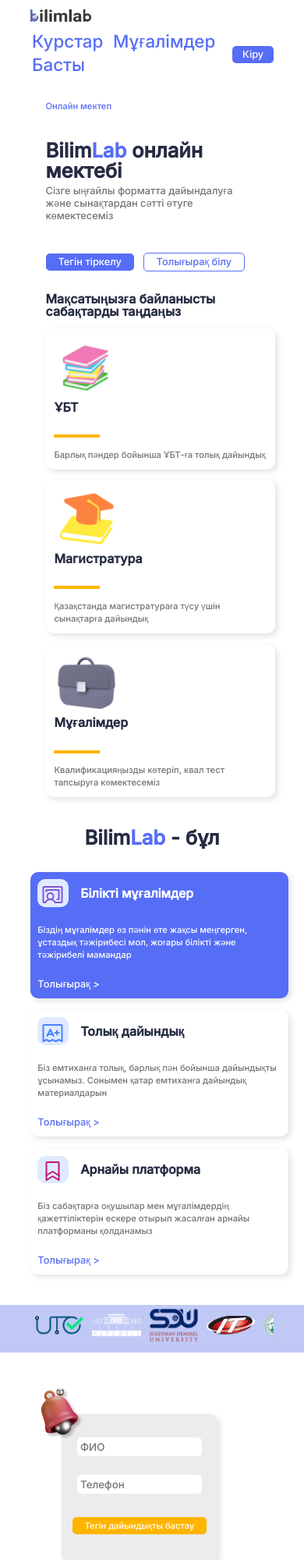
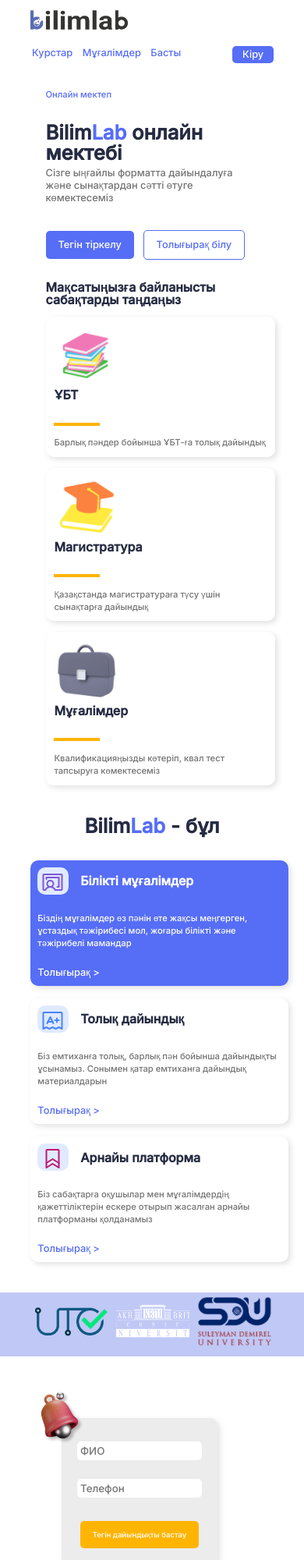
Before and after one commit to CRObite/Vite_Landing, a website built with Vite: page index.html in a window 390 px wide. Shown: the top 2000 px of the page at 78% size. Built offline with nearby package versions, Linux system fonts and the light colour scheme.

Commit message:
update
update

```diff
--- a/index.html
+++ b/index.html
@@ -465,7 +465,7 @@
                 <ul class="footer__items">
                     <li class="footer__item blue">+7 707 259 5500</li>
                     <li class="footer__item blue">+7 707 159 5500</li>
-                    <li class="footer__item">in_sight@gmail.com</li>
+                    <li class="footer__item">bilimlabhr@gmail.com</li>
                 </ul>
             </div>
             <div class="footer__column">
--- a/style.css
+++ b/style.css
@@ -589,6 +589,7 @@
 
 .infoblock__text{
     font-size: 1.4rem;
+
 }
 
 .infoblock__shapes{
@@ -834,7 +835,7 @@
     margin-bottom: 3%;
     display: flex;
     align-items: center;
-    font-size: 1.2rem;
+    font-size: 1rem;
 }
 
 
@@ -1707,7 +1708,8 @@
         display: block;
     }
     .header__logo{
-        width: 25%;
+        width: 40%;
+
     }
     .header__nav-item{
         padding: 0 2px;
@@ -1717,6 +1719,10 @@
         justify-content: space-between;
     }
 
+    .initial-part__upper-buttons button{
+        margin-top: 2%;
+    }
+
     .header__nav-list{
         margin: 1% 0;
     }
@@ -1735,7 +1741,7 @@
         height: 220px;
     }
     .btn{
-        padding: 0.2rem 1rem;
+        padding: 0.6rem 1rem;
         font-size: 0.8rem;
     }
     .header__body-btn{
@@ -1811,8 +1817,11 @@
         width: 80px;
         height: 80px;
     }
-    .panel-btn,.analysis__btn,.footer__item{
+   .analysis__btn,.footer__item{
         font-size: 0.7rem;
+    }
+    .panel-btn{
+        font-size: 0.6rem;
     }
 
 
@@ -1838,7 +1847,7 @@
         font-size: 0.8rem;
     }
     .header__nav-link{
-        font-size: 0.7em;
+        font-size: 0.4em;
         line-height: 30px;
     }
     .accordion__content p{
@@ -1857,6 +1866,10 @@
         height: 80px;
     }
 
+    .accordion__body{
+        margin: 20% auto;
+    }
+
     .darkerblue {
         top: 10px;
         left: 10px;
@@ -1878,6 +1891,7 @@
 
     .infoblock__text{
         font-size: 0.8rem;
+        display: none;
     }
     .analysis__image {
         display: none;
@@ -1949,7 +1963,7 @@
         font-size: 1rem;
     }
     .slider__carousel-item{
-        min-width: 20%;
+        min-width: 30%;
         width: calc(100%/6);
     }
 
```
